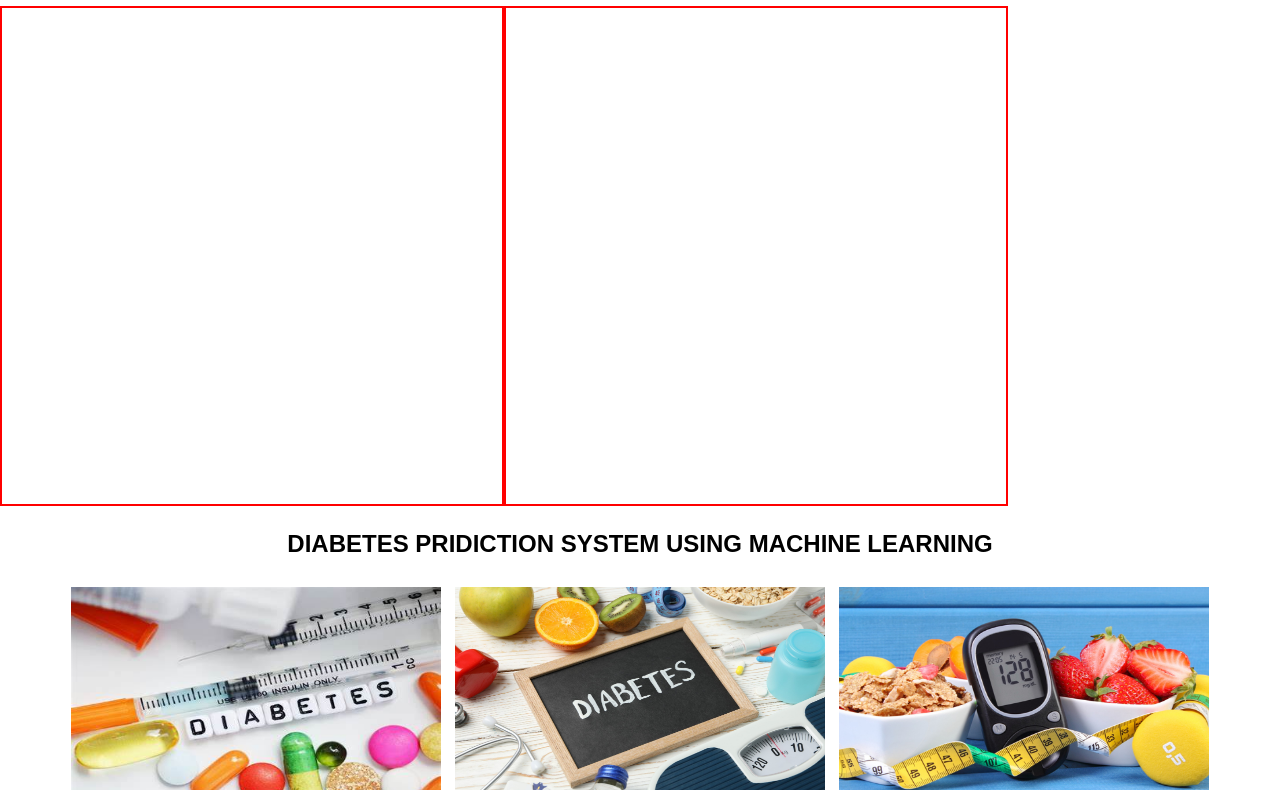
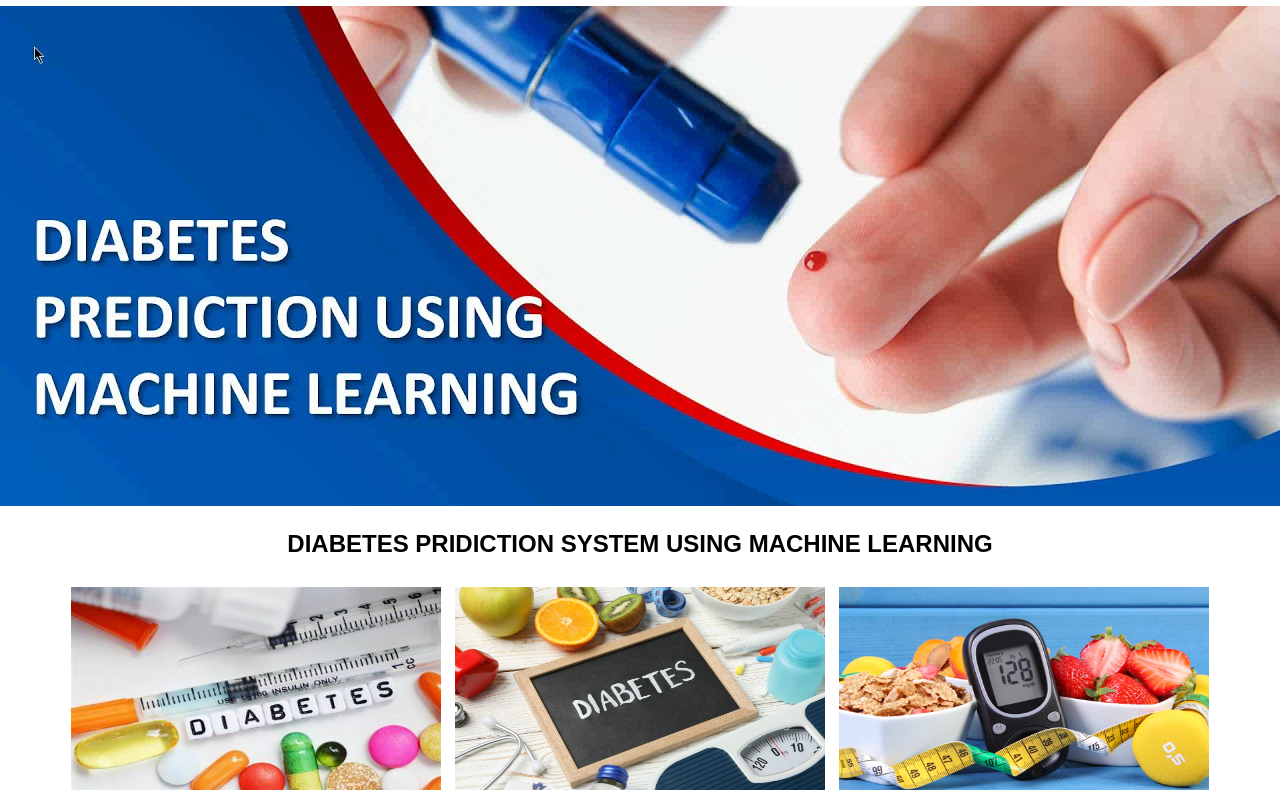
Before and after one commit to Amitgithu/Diabetes_Pridiction, a plain HTML site: page index.html in a window 1280 px wide. Shown: the part 111-901 px from the top of the page. Drawn offline with Linux system fonts and the light colour scheme.

Commit message:
Update style.css

```diff
--- a/style.css
+++ b/style.css
@@ -53,15 +53,9 @@ header nav{
 }
 .back_image{
     height: 500px;
-    display: flex;
-}
-.content{
-    width:500px;
-    border:2px solid red;
-}
-.back_eye{
-    width:500px;
-    border:2px solid red;
+    background-image: url("background.jpg");
+    background-position: center;
+    background-size: cover;
 }
 
 #upload{
```
